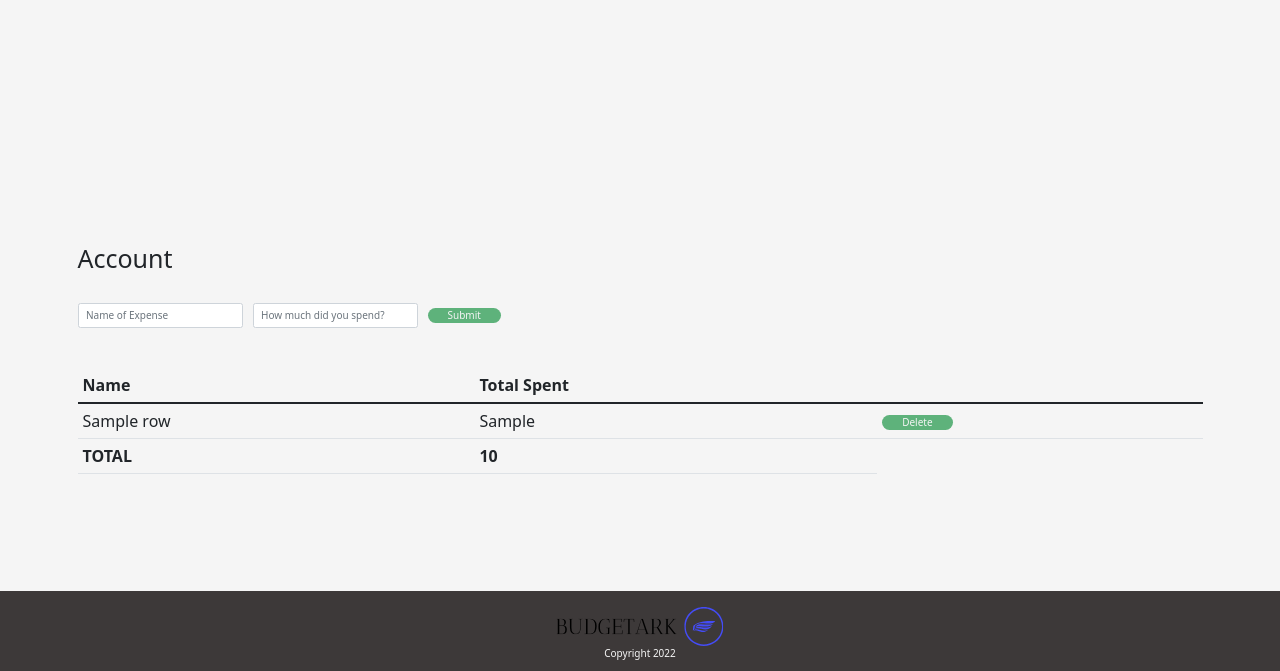
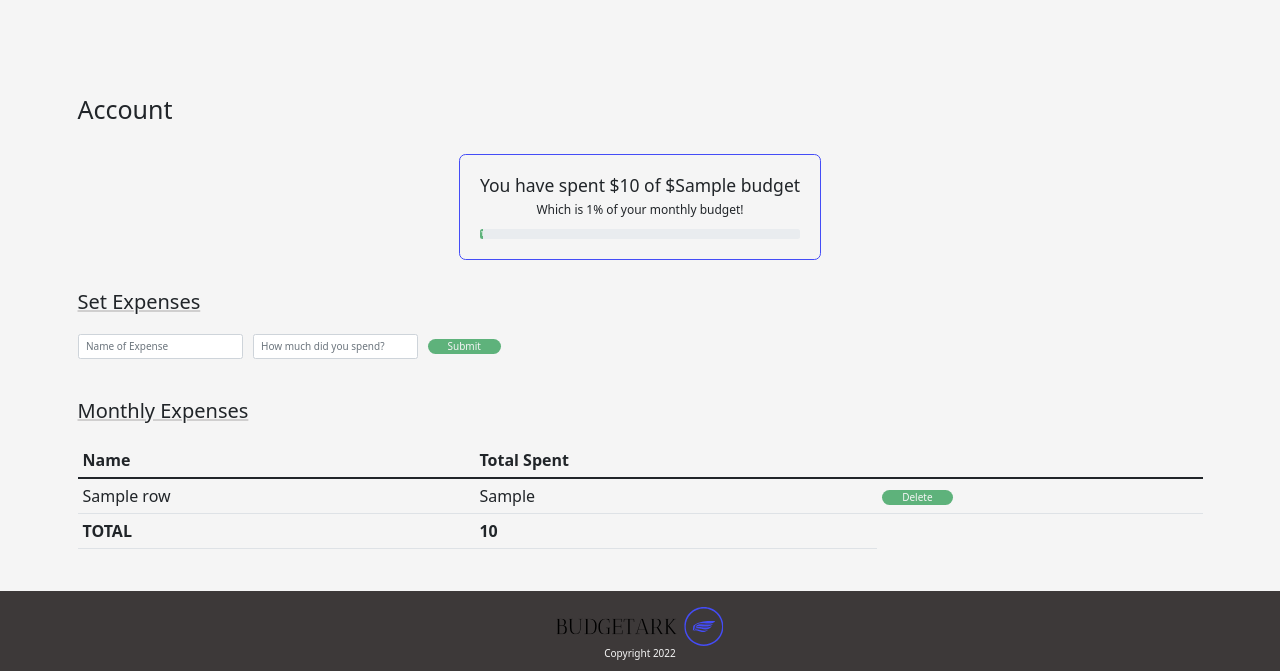
Before and after one commit to gustxdel/CS50-Final-Proyect, a Flask app: template final/templates/account.html in a window 1280 px wide. Shown: the part 129-800 px from the top of the page. Run offline with Flask 2, Linux system fonts and the light colour scheme; the template is opened without the code that fills it: values that come from a table or form of the project are taken from there, most other values are stand-ins (such as "Sample title", 1, 10 or a date in 2020).

Commit message:
added budget display

```diff
--- a/final/templates/account.html
+++ b/final/templates/account.html
@@ -7,7 +7,20 @@
 
 <div class="container">
     <h1>Account</h1>
+    <div class="container_card">
+        <div class="budget_card">
+            {% for row in budget %}
+            <h3>You have spent ${{sum}} of ${{row['budget']}}</h3>
+            {% endfor %}
+            <p>Which is {{total_spent}}% of your monthly budget!</p>
+            <div class="progress">
+                <div class="progress-bar bg-green" role="progressbar" style="width: {{total_spent}}%" aria-valuenow="25" aria-valuemin="0" aria-valuemax="100">{{total_spent}}%</div>
+            </div>
+
+        </div>
+    </div>
     <form action="/account" method="post">
+        <h2 class="expense">Set Expenses</h2>
         <div class="container_flex">
             <div class="mb-3">
                 {%if form.name.errors%}
@@ -34,6 +47,7 @@
             </div>
         </div>
     </form>
+    <h2 class="expense">Monthly Expenses</h2>
     <table class="table">
         <thead>
           <tr>
```
